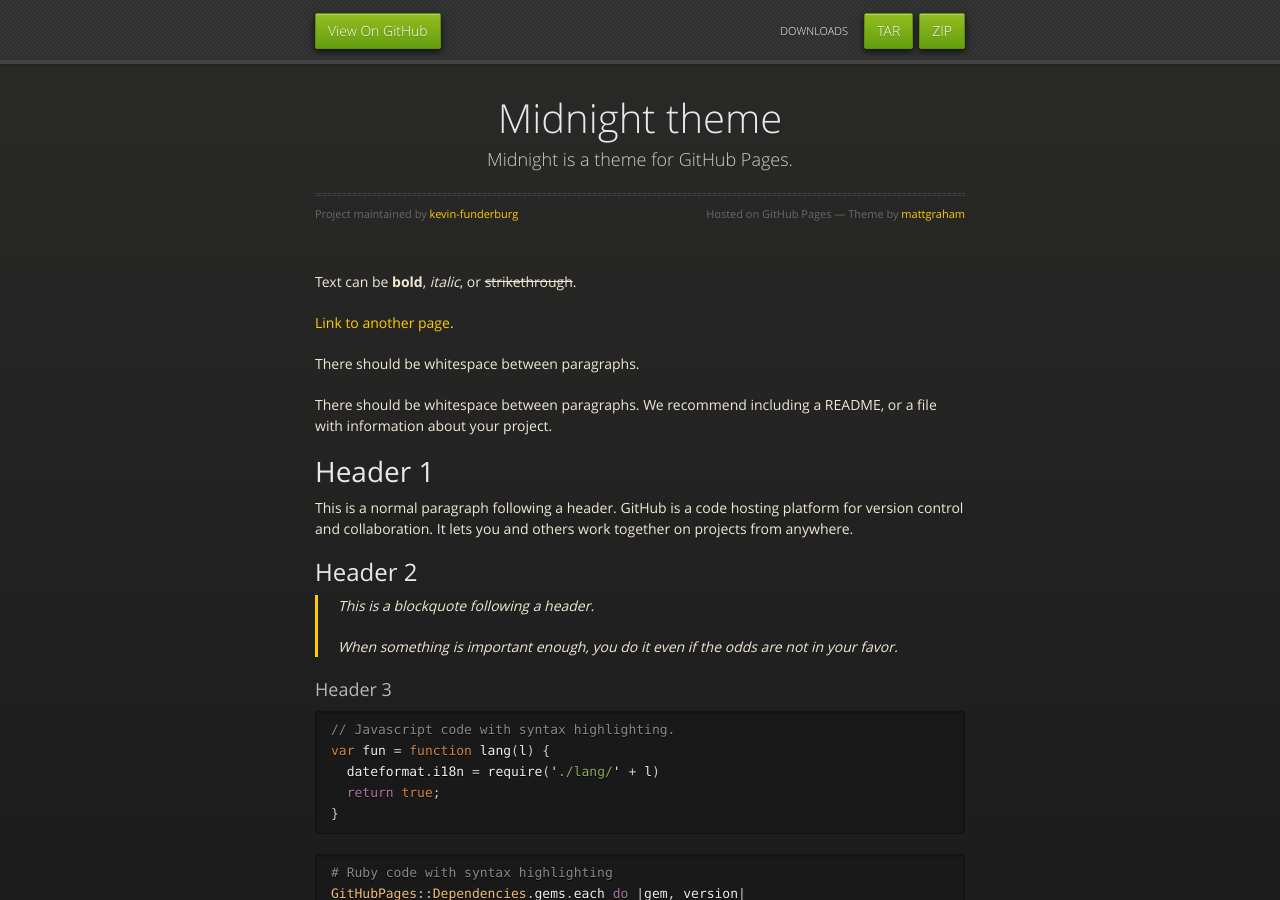
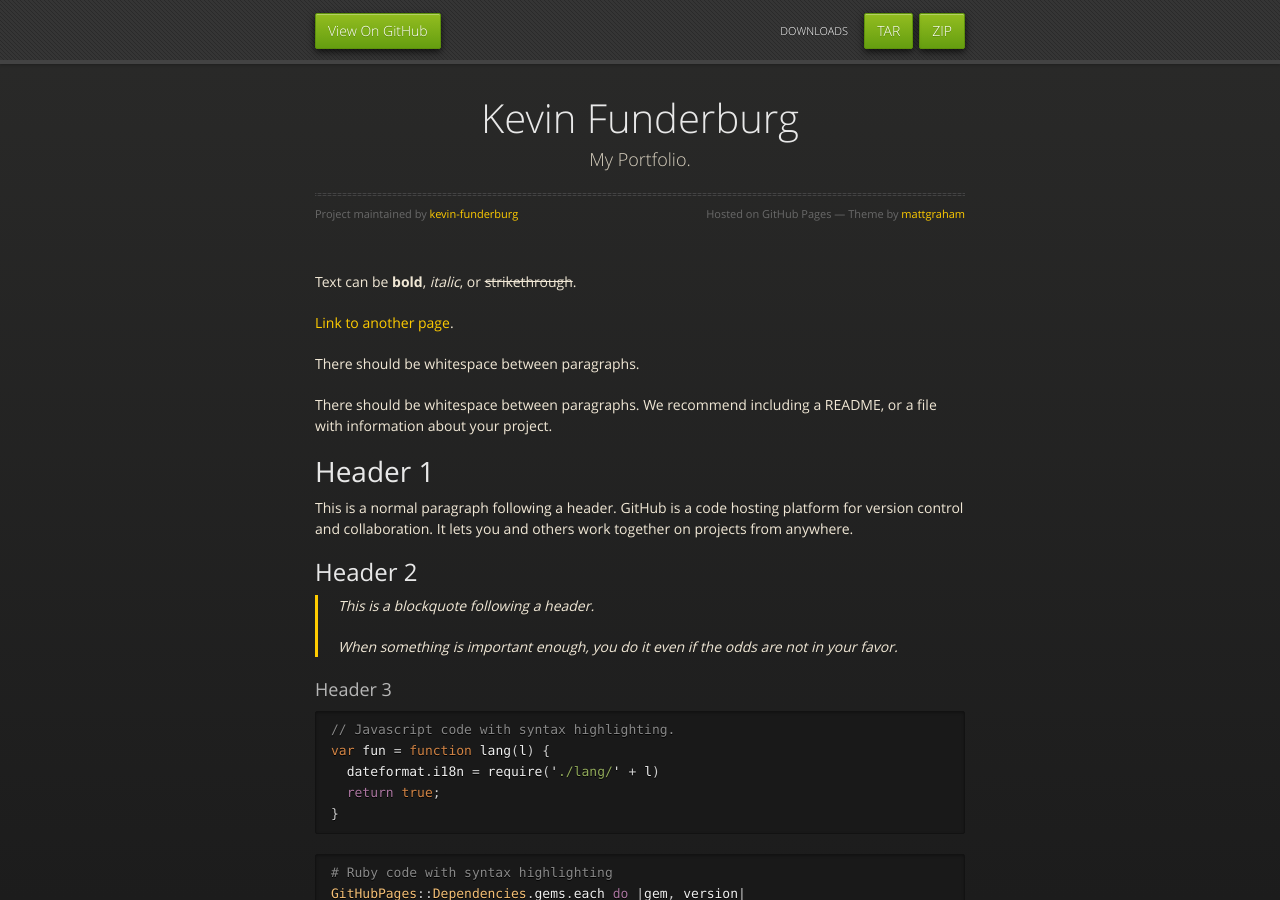
Before and after one commit to kevin-funderburg/kevin-funderburg.github.io, a Jekyll site: the page built from index.md, in a window 1280 px wide and 900 px high. Built offline with Jekyll 4.4.1, drawn with Linux system fonts in a browser that asks for light colours.

Commit message:
updating title and description

```diff
--- a/_config.yml
+++ b/_config.yml
@@ -1,5 +1,5 @@
-title: Midnight theme
-description: Midnight is a theme for GitHub Pages.
+title: Kevin Funderburg
+description: My Portfolio.
 show_downloads: true
 google_analytics:
 theme: jekyll-theme-midnight
```
